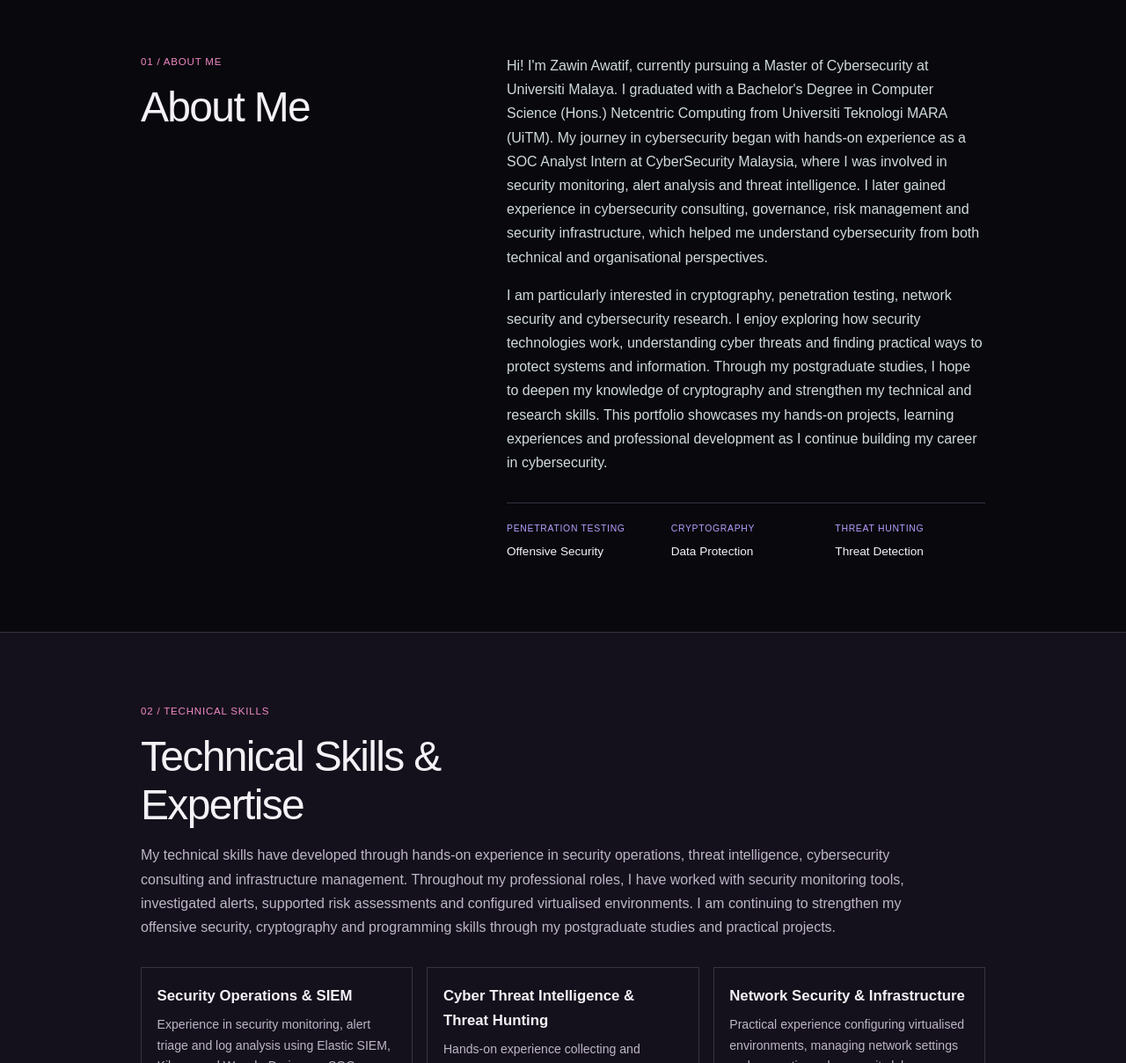
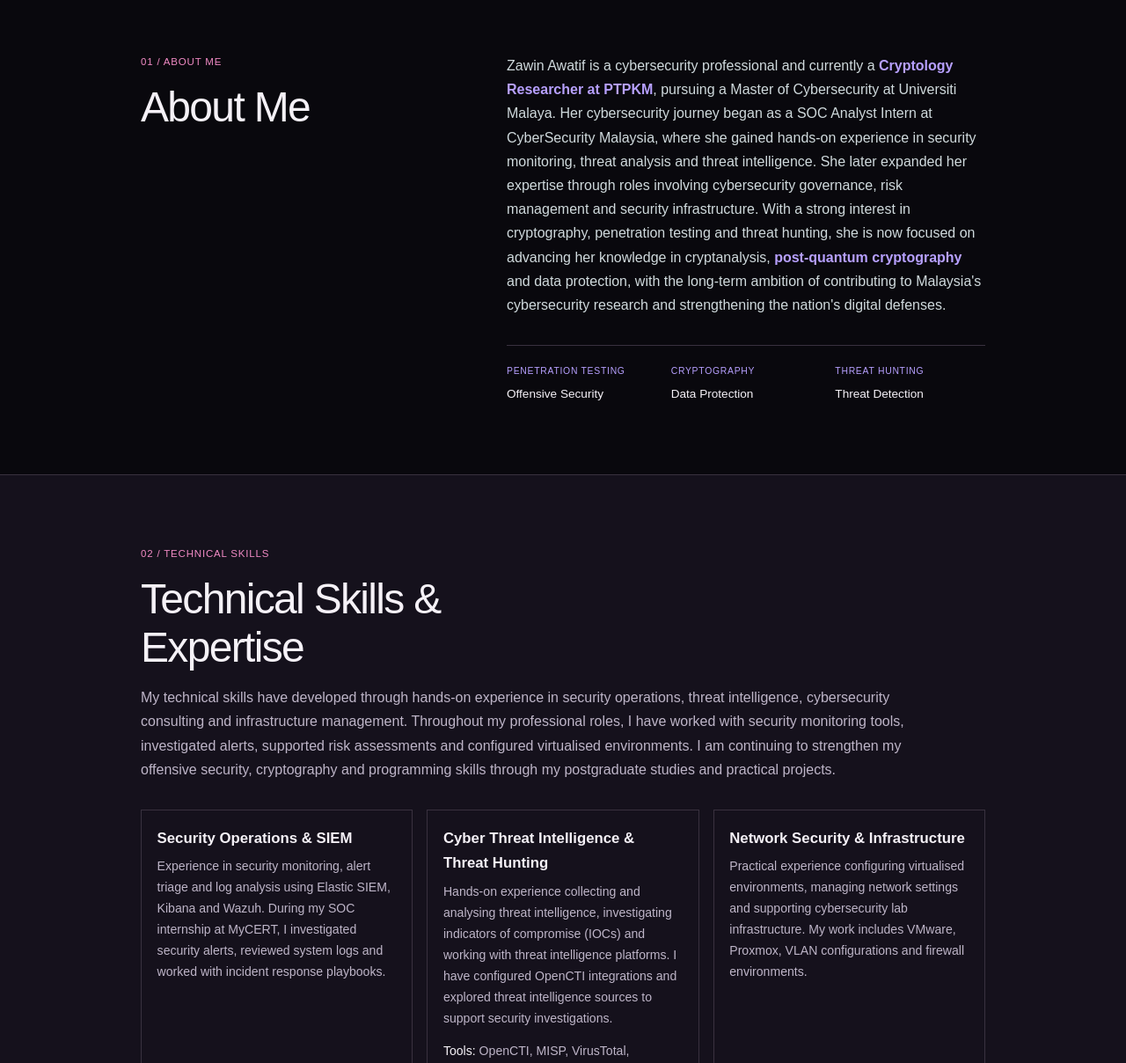
Before and after one commit to WinZapri/cybersecurity-portfolio, a Jekyll site: the page built from index.md, in a window 1280 px wide and 1400 px high, scrolled down 460 px. Shown: the part 192-1400 px from the top of the window at 88% size. Built offline with Jekyll 4.4.1, drawn with Linux system fonts in a browser that asks for light colours.

Commit message:
content: update about me biography
Co-authored-by: Copilot App <223556219+Copilot@users.noreply.github.com>

```diff
--- a/assets/css/portfolio.css
+++ b/assets/css/portfolio.css
@@ -45,6 +45,7 @@ main { overflow: hidden; }
 .section-intro { max-width: 330px; margin-top: 1rem; color: var(--muted); font-size: .9rem; }
 .section-body { max-width: 720px; color: #d0dadd; }
 .section-body > p:first-child { margin-top: 0; }
+.about-highlight { color: var(--purple); font-weight: 600; }
 .about-meta { display: grid; grid-template-columns: repeat(3, 1fr); gap: 1rem; margin-top: 2rem; padding-top: 1.25rem; border-top: 1px solid var(--line); }
 .about-meta div { display: flex; flex-direction: column; gap: .3rem; }
 .meta-label { color: var(--purple); font-size: .65rem; }
--- a/index.md
+++ b/index.md
@@ -23,8 +23,7 @@ description: Coursework and learning notes by Zawin Awatif, a postgraduate cyber
     <h2 id="about-title">About Me</h2>
   </div>
   <div class="section-body">
-    <p>Hi! I'm Zawin Awatif, currently pursuing a Master of Cybersecurity at Universiti Malaya. I graduated with a Bachelor's Degree in Computer Science (Hons.) Netcentric Computing from Universiti Teknologi MARA (UiTM). My journey in cybersecurity began with hands-on experience as a SOC Analyst Intern at CyberSecurity Malaysia, where I was involved in security monitoring, alert analysis and threat intelligence. I later gained experience in cybersecurity consulting, governance, risk management and security infrastructure, which helped me understand cybersecurity from both technical and organisational perspectives.</p>
-    <p>I am particularly interested in cryptography, penetration testing, network security and cybersecurity research. I enjoy exploring how security technologies work, understanding cyber threats and finding practical ways to protect systems and information. Through my postgraduate studies, I hope to deepen my knowledge of cryptography and strengthen my technical and research skills. This portfolio showcases my hands-on projects, learning experiences and professional development as I continue building my career in cybersecurity.</p>
+    <p>Zawin Awatif is a cybersecurity professional and currently a <span class="about-highlight">Cryptology Researcher at PTPKM</span>, pursuing a Master of Cybersecurity at Universiti Malaya. Her cybersecurity journey began as a SOC Analyst Intern at CyberSecurity Malaysia, where she gained hands-on experience in security monitoring, threat analysis and threat intelligence. She later expanded her expertise through roles involving cybersecurity governance, risk management and security infrastructure. With a strong interest in cryptography, penetration testing and threat hunting, she is now focused on advancing her knowledge in cryptanalysis, <span class="about-highlight">post-quantum cryptography</span> and data protection, with the long-term ambition of contributing to Malaysia's cybersecurity research and strengthening the nation's digital defenses.</p>
     <div class="about-meta">
       <div><span class="meta-label">Penetration Testing</span><strong>Offensive Security</strong></div>
       <div><span class="meta-label">Cryptography</span><strong>Data Protection</strong></div>
```
